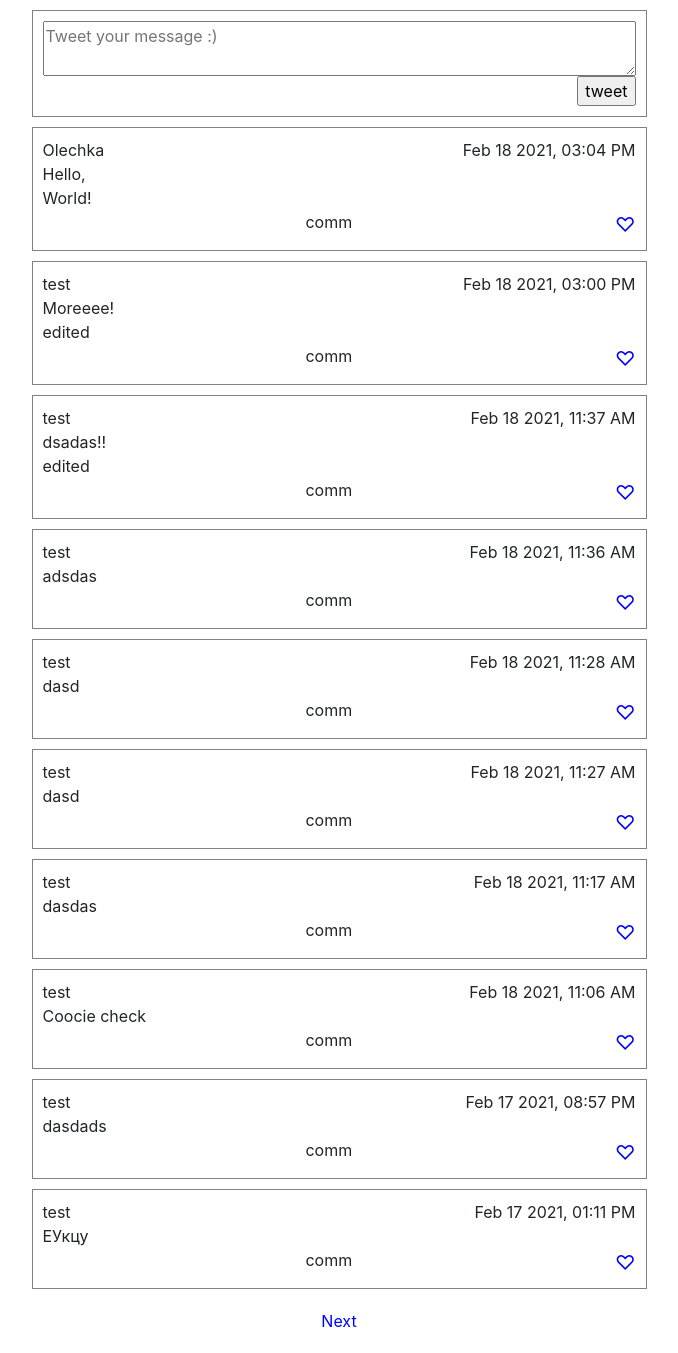
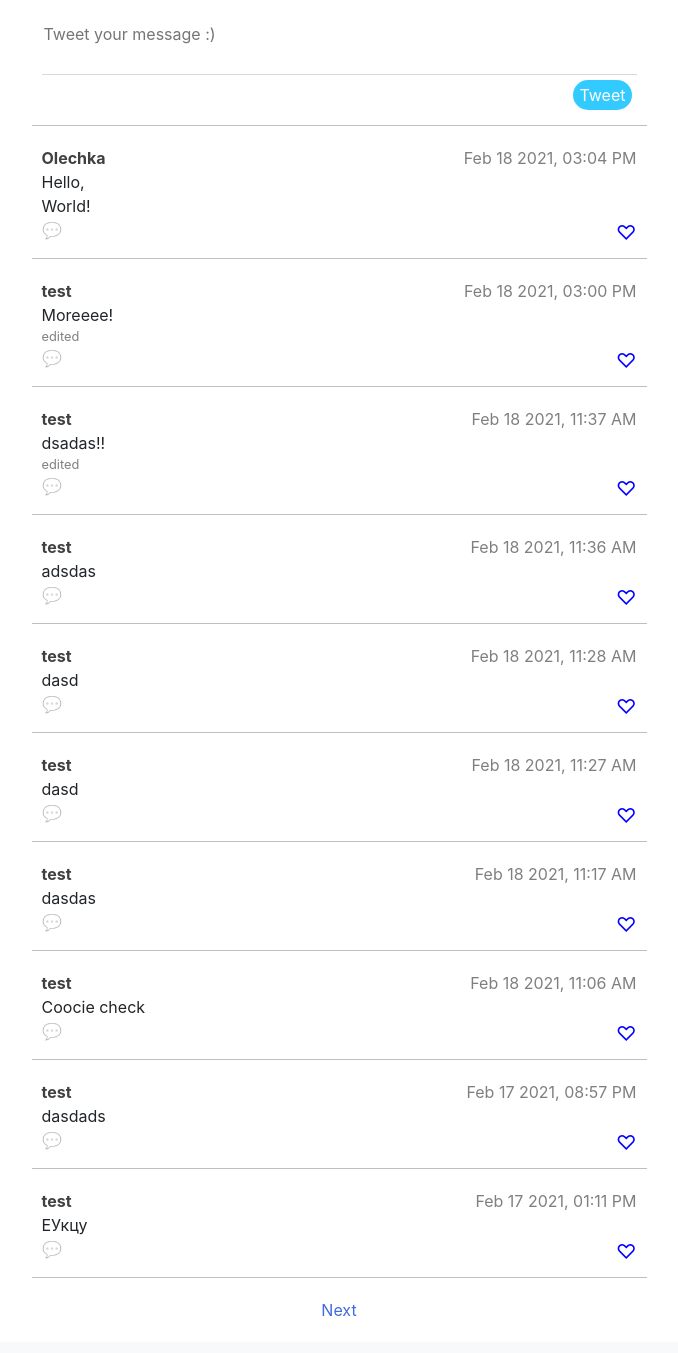
Before and after one commit to irazum/twitter, a Django app: page / in a window 1280 px wide. Shown: the part 56-1409 px from the top of the page, without its empty margins (301-979 px from the left). After the commit the page ends 1372 px from the top, so only its background shows below. Run offline with Django 3.2, Linux system fonts and the light colour scheme; a user stored in the database is signed in; data comes from the database, SQL or seed files in the repository; both versions use the stored data as it was after the commit; some libraries are stand-ins or nearby versions.

Commit message:
v0.85 visual adjustments, fix bugs

```diff
--- a/network/static/network/inbox.js
+++ b/network/static/network/inbox.js
@@ -152,27 +152,30 @@
 
 
     let timestamp = document.createElement('span');
+    timestamp.className = 'timestamp';
     timestamp.innerHTML = tweet.timestamp;
     from_info.appendChild(timestamp);
 
 
     /* elements in tweet_buttons */
+    // comments button
+    button = document.createElement('a');
+    button.innerHTML = '💬';
+    button.className = 'comment-btn';
+    button.title = 'comments';
+    tweet_buttons.appendChild(button);
+
     // edit button
-    let button = document.createElement('а');
-    button.className = 'edit-button';
-
     if (tweet.own) {
-        button.innerHTML = 'Edit';
+        let button = document.createElement('а');
+        button.className = 'edit-button';
+        button.innerHTML = '✎';
+        button.title = "edit";
         button.addEventListener('click', edit_tweet_button_handler);
+        tweet_buttons.appendChild(button);
     }
 
-    tweet_buttons.appendChild(button);
 
-
-    // comments button
-    button = document.createElement('a');
-    button.innerHTML = 'comm';
-    tweet_buttons.appendChild(button);
 
     // like button
     button = document.createElement('a');
@@ -323,12 +326,15 @@
     // insert tweet text from tweet-container in textarea
     textarea.value = event.target.parentElement.parentElement.children[1].innerHTML.replace(/<br>/g, '\n');
     textarea.addEventListener('input', auto_grow);
+    textarea.className = 'textarea-edit-tweet';
+    textarea.maxLength = "1000";
+    textarea.required = true;
     form.appendChild(textarea);
 
     let input = document.createElement('input');
     input.className = 'submit-edit-tweet';
     input.setAttribute('type', 'submit');
-    input.setAttribute('value', 'edit');
+    input.setAttribute('value', 'Edit');
     form.appendChild(input);
 
     return tweet_field;
--- a/network/static/network/styles.css
+++ b/network/static/network/styles.css
@@ -1,9 +1,4 @@
-:active, :hover, :focus {
-    outline: none;
-    outline-offset: 0;
-}
-
-a:hover {
+a:hover, .edit-button {
     text-decoration-line: none;
     cursor: pointer;
 }
@@ -12,17 +7,48 @@
     margin: 10px 20px 10px 20px;
 }
 
+
 textarea {
     overflow: hidden;
     width: 100%;
     min-height: 55px;
+
+    resize: none;
+    border-style: none none solid none;
+    border-width: 1px;
+    border-color: rgba(128, 128, 128, 0.3);
 }
 
-#profile {
-    display: none;
-    border-radius: 20px;
-    background-color: rgb(224, 255, 255);
+textarea:focus {
+    outline: none;
+    border-width: 2px;
+    border-color: rgba(0, 191, 255, 1);
 }
+
+.textarea-edit-tweet {
+    border-style: solid none solid none;
+}
+
+
+.submit-button-textarea, .submit-edit-tweet, .follow_btn {
+    height: 30px;
+    margin: 5px;
+    border: none;
+    border-radius: 15px;
+    color: white;
+    background-color: rgba(0, 191, 255, 0.8);
+}
+
+.submit-button-textarea:focus, .submit-edit-tweet:focus, .follow_btn:focus {
+    outline: none;
+    border: solid rgba(30, 144, 255, 0.8) 1px;
+    box-sizing: border-box;
+}
+
+.submit-button-textarea:hover, .submit-edit-tweet:hover, .follow_btn:hover {
+    background-color: rgba(0, 191, 255, 1);
+}
+
 
 .like-btn {
     font-size: 20px;
@@ -30,10 +56,54 @@
 }
 
 
+
 #pagination-container {
-    color: blue;
+    color: rgba(65, 105, 225, 1);
     border: none;
 }
+
+
+#profile {
+    display: none;
+    border-radius: 20px;
+    background-color: rgba(224, 255, 255, 0.5);
+}
+
+.profile-link:not(nothing) {
+    font-weight: bold;
+    color: rgba(0, 0, 0, 0.75);
+}
+
+.profile-link:not(nothing):hover {
+    color: rgba(0, 0, 0, 1);
+    font-weight: bold;
+    text-decoration-line: underline;
+}
+
+
+.timestamp, .edit-mark-container {
+    color: rgba(0, 0, 0, 0.5);
+}
+
+.tweet-buttons a {
+    /*
+    color: rgba(128, 128, 128, 0.5);
+    */
+    color: rgba(65, 105, 225, 0.25);
+}
+
+.edit-button {
+    color: rgba(65, 105, 225, 0.5);
+}
+
+.tweet-buttons a:hover, .edit-button:hover {
+    color: rgba(65, 105, 225, 1);
+}
+
+.edit-mark-container {
+    font-size: 80%;
+}
+
 
 /* Grid */
 .grid-container {
@@ -45,7 +115,7 @@
 
 .grid-item {
     overflow: hidden;
-    border: solid grey 1px;
+    border-bottom: solid rgba(128, 128, 128, 0.5) 1px;
     padding: 10px;
 }
 
@@ -86,6 +156,11 @@
     justify-content: center;
 }
 
+.submit-edit-tweet {
+    align-self: flex-end;
+}
+
+
 /* Media */
 @media screen and (max-width: 992px) {
 
--- a/network/templates/network/index.html
+++ b/network/templates/network/index.html
@@ -12,8 +12,8 @@
 
         <div id="tweet-field" class="grid-item" {% if user.is_authenticated %} data-is_auth="1" {% endif %}>
             <form class="flex-container" id="tweet-form">
-                <textarea placeholder="Tweet your message :)"></textarea>
-                <input class="submit-button-textarea" type="submit" value="tweet">
+                <textarea placeholder="Tweet your message :)" required maxlength="1000"></textarea>
+                <input class="submit-button-textarea" type="submit" value="Tweet">
             </form>
         </div>
 
--- a/network/templates/network/layout.html
+++ b/network/templates/network/layout.html
@@ -4,6 +4,7 @@
 <html lang="en">
     <head>
         <title>{% block title %}Social Network{% endblock %}</title>
+        <link rel="shortcut icon" href="{% static 'network/icon2.png' %}">
         <link rel="stylesheet" href="https://stackpath.bootstrapcdn.com/bootstrap/4.4.1/css/bootstrap.min.css" integrity="sha384-Vkoo8x4CGsO3+Hhxv8T/Q5PaXtkKtu6ug5TOeNV6gBiFeWPGFN9MuhOf23Q9Ifjh" crossorigin="anonymous">
         <link rel="stylesheet" href="{% static 'network/styles.css' %}">
 
```
Also changed, not shown: db.sqlite3.
